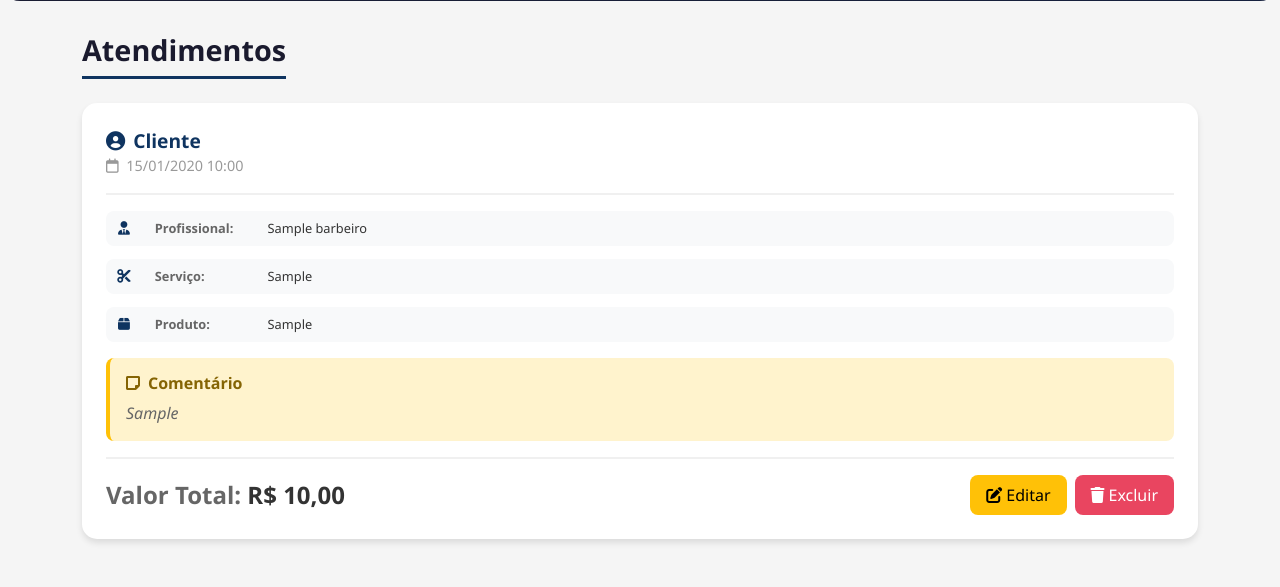
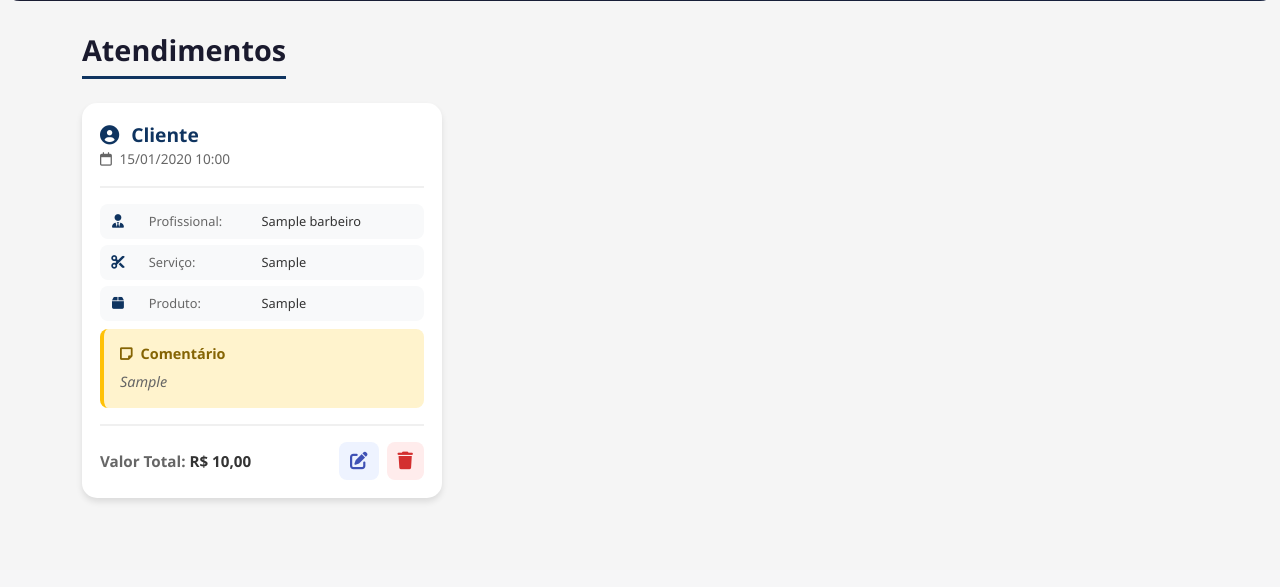
Before and after one commit to jvsouza02/sistema-corporativo-tads6v, a Laravel app: a page that uses codificacao/resources/views/barbearias/barbearia-detail.blade.php in a window 1280 px wide. Shown: the part 451-1038 px from the top of the page. After the commit the page ends 954 px from the top, so only its background shows below. Run offline with Laravel 12, Linux system fonts and the light colour scheme; a user stored in the database is signed in; data comes from the database, SQL or seed files in the repository; tables that the repository leaves empty hold one stand-in row (values such as "Sample post"); grey boxes marked "Sample" are stand-in pictures.

Commit message:
ajuste inicial na listagem de atendimentos #62

```diff
--- a/codificacao/resources/views/barbearias/barbearia-detail.blade.php
+++ b/codificacao/resources/views/barbearias/barbearia-detail.blade.php
@@ -73,15 +73,20 @@
                 <p>Esta barbearia ainda não possui atendimentos registrados.</p>
             </div>
         @else
+            {{-- CONTAINER PARA CARDS EM COLUNAS --}}
+            <div style="display:flex; flex-wrap:wrap; gap:20px;">
                 @foreach ($atendimentos as $atendimento)
-                <div class="atendimento-card">
-                    <div class="atendimento-header">
+                    <div class="atendimento-card"
+                         style="flex:0 0 360px; max-width:360px; width:100%;
+                                padding:18px; font-size:0.95rem;">
+
+                        <div class="atendimento-header" style="margin-bottom:8px;">
                             <div>
-                            <div class="atendimento-cliente">
-                                <i class="fas fa-user-circle"></i>
+                                <div class="atendimento-cliente" style="font-weight:600;">
+                                    <i class="fas fa-user-circle me-1"></i>
                                     Cliente
                                 </div>
-                            <div class="atendimento-date">
+                                <div class="atendimento-date" style="font-size:0.85rem; color:#666;">
                                     <i class="far fa-calendar me-1"></i>
                                     {{ \Carbon\Carbon::parse($atendimento->created_at)->format('d/m/Y H:i') }}
                                 </div>
@@ -89,65 +94,85 @@
                         </div>
 
                         <div class="atendimento-body">
-                        <div class="info-row">
-                            <i class="fas fa-user-tie"></i>
-                            <span class="info-label">Profissional:</span>
+                            <div class="info-row" style="display:flex; align-items:center; margin-bottom:6px;">
+                                <i class="fas fa-user-tie me-2"></i>
+                                <span class="info-label" style="font-weight:500;">Profissional:&nbsp;</span>
                                 <span class="info-value">{{ ucfirst($atendimento->barbeiro->nome) ?? 'Não informado' }}</span>
                             </div>
 
-                        <div class="info-row">
-                            <i class="fas fa-cut"></i>
-                            <span class="info-label">Serviço:</span>
+                            <div class="info-row" style="display:flex; align-items:center; margin-bottom:6px;">
+                                <i class="fas fa-cut me-2"></i>
+                                <span class="info-label" style="font-weight:500;">Serviço:&nbsp;</span>
                                 <span class="info-value">
                                     {{ $atendimento->servico ?? 'Não informado' }}
                                 </span>
                             </div>
 
                             @if ($atendimento->produto)
-                            <div class="info-row">
-                                <i class="fas fa-box"></i>
-                                <span class="info-label">Produto:</span>
+                                <div class="info-row" style="display:flex; align-items:center; margin-bottom:6px;">
+                                    <i class="fas fa-box me-2"></i>
+                                    <span class="info-label" style="font-weight:500;">Produto:&nbsp;</span>
                                     <span class="info-value">{{ $atendimento->produto ?? 'Nenhum' }}</span>
                                 </div>
                             @endif
 
                             @if ($atendimento->comentario)
-                            <div class="observacoes-section">
-                                <h6><i class="fas fa-sticky-note me-2"></i>Comentário</h6>
-                                <p class="observacoes-text mb-0">{{ $atendimento->comentario }}</p>
+                                <div class="observacoes-section" style="margin-top:8px;">
+                                    <h6 style="font-size:0.9rem; font-weight:600;">
+                                        <i class="fas fa-sticky-note me-2"></i>Comentário
+                                    </h6>
+                                    <p class="observacoes-text mb-0" style="font-size:0.9rem;">
+                                        {{ $atendimento->comentario }}
+                                    </p>
                                 </div>
                             @endif
                         </div>
 
-                    <div class="atendimento-footer">
-                        <div class="valor-total">
+                        <div class="atendimento-footer" style="margin-top:12px; display:flex; justify-content:space-between; align-items:center;">
+                            <div class="valor-total"
+                                 style="font-size:0.95rem; font-weight:500;">
                                 <span class="info-label">Valor Total:</span>
-                            <span class="info-value">R$ {{ number_format($atendimento->valor_total, 2, ',', '.') }}</span>
+                                <span class="info-value" style="font-weight:600;">
+                                    R$ {{ number_format($atendimento->valor_total, 2, ',', '.') }}
+                                </span>
                             </div>
 
                             @if (Auth()->user()->role == 'barbeiro')
-                            <div class="d-flex gap-2">
-                                <button class="btn btn-action btn-edit" data-bs-toggle="modal"
-                                    data-bs-target="#editAtendimentoModal" data-id="{{ $atendimento->id_atendimento }}"
-                                    data-servico="{{ $atendimento->servico }}" data-produto="{{ $atendimento->produto }}"
+                                <div class="d-flex gap-2 mt-0">
+
+                                    {{-- Botão de editar (ícone) --}}
+                                    <button class="btn"
+                                            style="padding:6px 10px; background:#eef3ff; border-radius:8px;"
+                                            data-bs-toggle="modal"
+                                            data-bs-target="#editAtendimentoModal"
+                                            data-id="{{ $atendimento->id_atendimento }}"
+                                            data-servico="{{ $atendimento->servico }}"
+                                            data-produto="{{ $atendimento->produto }}"
                                             data-valor="{{ $atendimento->valor_total }}"
-                                    data-comentario="{{ $atendimento->comentario }}">
-                                    <i class="fas fa-edit me-1"></i>Editar
+                                            data-comentario="{{ $atendimento->comentario }}"
+                                            title="Editar atendimento">
+                                        <i class="fas fa-edit" style="color:#3f51b5; font-size:1.1rem;"></i>
                                     </button>
 
-                                <form action="{{ route('atendimentos.destroy', $atendimento->id_atendimento) }}" method="POST" style="display: inline;"
-                                    onsubmit="return confirm('Tem certeza que deseja excluir este atendimento?')">
+                                    {{-- Botão de excluir (ícone) --}}
+                                    <form action="{{ route('atendimentos.destroy', $atendimento->id_atendimento) }}"
+                                          method="POST"
+                                          onsubmit="return confirm('Deseja excluir este atendimento?')">
                                         @csrf
                                         @method('DELETE')
-                                    <button type="submit" class="btn btn-action btn-delete">
-                                        <i class="fas fa-trash me-1"></i>Excluir
+                                        <button type="submit" class="btn"
+                                                style="padding:6px 10px; background:#ffecec; border-radius:8px;"
+                                                title="Excluir atendimento">
+                                            <i class="fas fa-trash" style="color:#d32f2f; font-size:1.1rem;"></i>
                                         </button>
                                     </form>
+
                                 </div>
                             @endif
                         </div>
                     </div>
                 @endforeach
+            </div>
         @endif
     </div>
 
@@ -288,7 +313,6 @@
 @push('scripts')
     <script>
         document.addEventListener('DOMContentLoaded', function() {
-            // Preços
             const precos = {
                 servicos: {
                     "Corte Social": 30,
@@ -306,7 +330,6 @@
                 }
             };
 
-            // ===== MODAL NOVO ATENDIMENTO =====
             function atualizarValor() {
                 const servico = document.getElementById("servico").value;
                 const produto = document.getElementById("produto").value;
@@ -320,11 +343,9 @@
             if (servicoSelect) servicoSelect.addEventListener("change", atualizarValor);
             if (produtoSelect) produtoSelect.addEventListener("change", atualizarValor);
 
-            // ===== MODAL EDITAR ATENDIMENTO =====
             const editModalElement = document.getElementById('editAtendimentoModal');
 
             if (editModalElement) {
-                // Atualizar valor no modal de edição
                 function atualizarValorEdit() {
                     const servico = document.getElementById("editServico").value;
                     const produto = document.getElementById("editProduto").value;
@@ -335,28 +356,22 @@
                 document.getElementById("editServico").addEventListener("change", atualizarValorEdit);
                 document.getElementById("editProduto").addEventListener("change", atualizarValorEdit);
 
-                // Preencher dados quando modal abrir
                 editModalElement.addEventListener('show.bs.modal', function(event) {
                     const button = event.relatedTarget;
 
-                    // Extrair dados dos atributos data-*
                     const id = button.getAttribute('data-id');
                     const servico = button.getAttribute('data-servico');
                     const produto = button.getAttribute('data-produto');
                     const comentario = button.getAttribute('data-comentario');
 
-                    // Preencher os campos
                     document.getElementById('editServico').value = servico || '';
                     document.getElementById('editProduto').value = produto || 'Nenhum';
                     document.getElementById('editComentario').value = comentario || '';
 
-                    // Calcular e atualizar o valor
                     atualizarValorEdit();
 
-                    // Atualizar action do formulário
                     document.getElementById('editAtendimentoForm').action = `/atendimentos/${id}`;
 
-                    // Atualizar título do modal
                     this.querySelector('.modal-title').textContent =
                         `Editar Atendimento #${id.substring(0, 8)}`;
                 });
```
Lines whose indentation alone changed are shown as unchanged.
